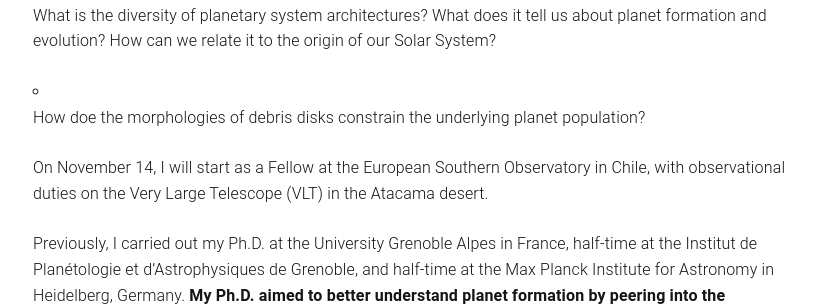
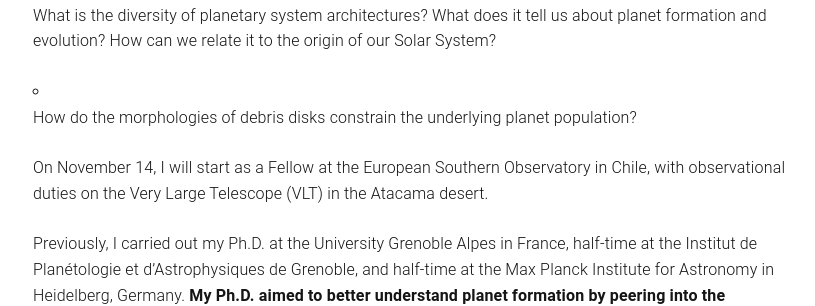
Before and after one commit to cdesgrange/cdesgrange.github.io, a Jekyll site: the page built from research.md, in a window 1280 px wide and 900 px high, scrolled down 319 px. Shown: the part 152-458 px from the top of the window, without its empty margins (227-1042 px from the left). Built offline with Jekyll 4.4.1, drawn with Linux system fonts in a browser that asks for light colours.

Commit message:
Update research.md

```diff
--- a/research.md
+++ b/research.md
@@ -9,7 +9,7 @@ My research focuses on better understanding planetary system architectures, usin
 My main questions of interests:
 - What is the diversity of planetary system architectures? What does it tell us about planet formation and evolution? How can we relate it to the origin of our Solar System?
 
-- How doe the morphologies of debris disks constrain the underlying planet population?
+- How do the morphologies of debris disks constrain the underlying planet population?
 
 On November 14, I will start as a Fellow at the European Southern Observatory in Chile, with observational duties on the Very Large Telescope (VLT) in the Atacama desert.
 
```
